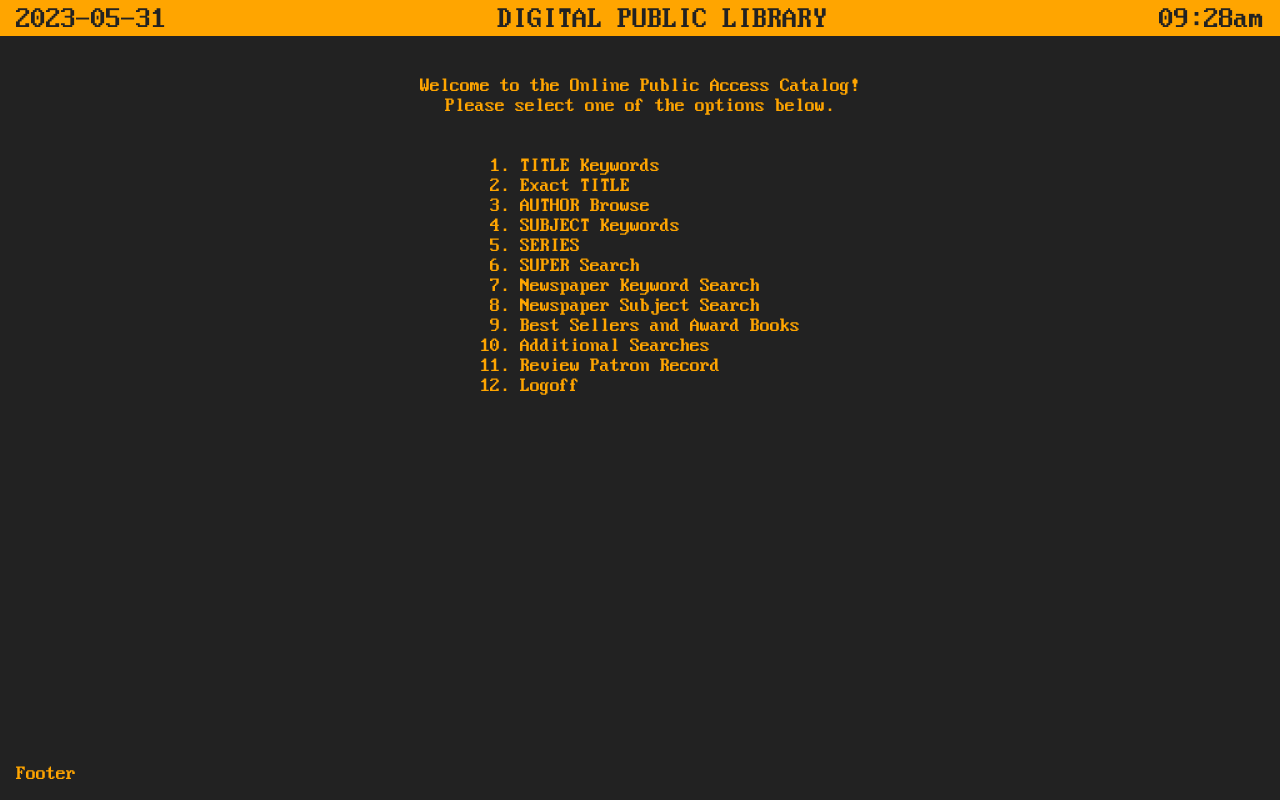
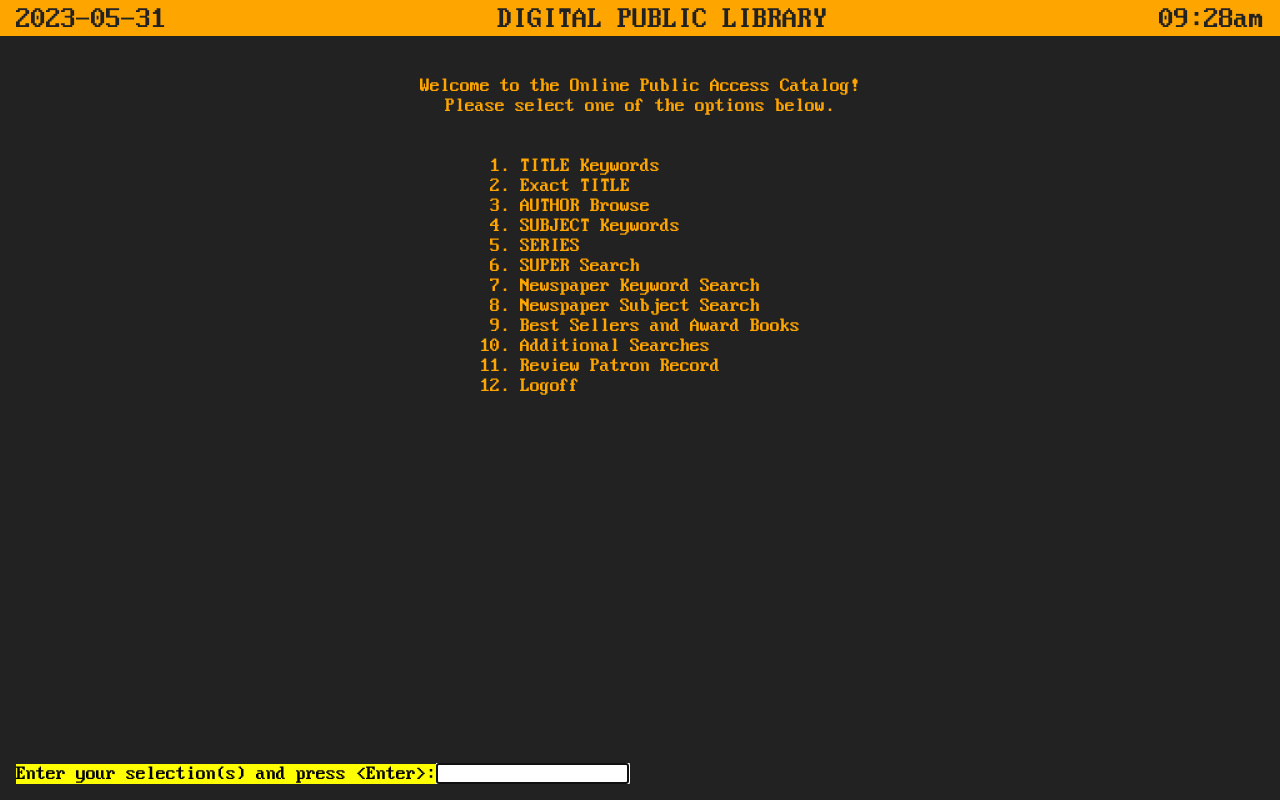
Before and after one commit to joe-no-body/retro-ui-vue, a Vue app: page / in a window 1280 px wide. Built offline with nearby package versions, Linux system fonts and the light colour scheme.

Commit message:
add prompt for input

```diff
--- a/src/App.vue
+++ b/src/App.vue
@@ -1,6 +1,24 @@
 <script setup>
-import { RouterLink, RouterView } from 'vue-router'
+import { ref, onMounted } from 'vue';
+
+// import { RouterLink, RouterView } from 'vue-router'
 // import HelloWorld from './components/HelloWorld.vue'
+
+const selectionInput = ref(null);
+const selection = ref('');
+const message = ref(null);
+
+onMounted(() => {
+  selectionInput.value.focus();
+
+  window.addEventListener('click', () => selectionInput.value.focus());
+})
+
+function handleSelection() {
+  let selectionVal = selection.value;
+  message.value = `Invalid selection: ${selection.value}`;
+  selection.value = '';
+}
 </script>
 
 <template>
@@ -51,10 +69,26 @@ import { RouterLink, RouterView } from 'vue-router'
       </div>
     </main>
     <footer>
-      <div>Footer</div>
+      <div>
+        <mark>Enter your selection(s) and press &lt;Enter&gt;:</mark>
+        <span class="full-width-input"><input type="text" ref="selectionInput" v-model="selection" @keyup.enter="handleSelection"></span>
+      </div>
+      <div v-if="message">{{ message }}</div>
     </footer>
   </div>
 </template>
 
-<style scoped>
+<style>
+footer div * {
+  vertical-align: bottom;
+}
+.full-width-input {
+  display: inline-block;
+  overflow: hidden;
+  padding-right: 1em;
+}
+
+.full-width-input input[type="text"] {
+  width: 100%;
+}
 </style>
```
